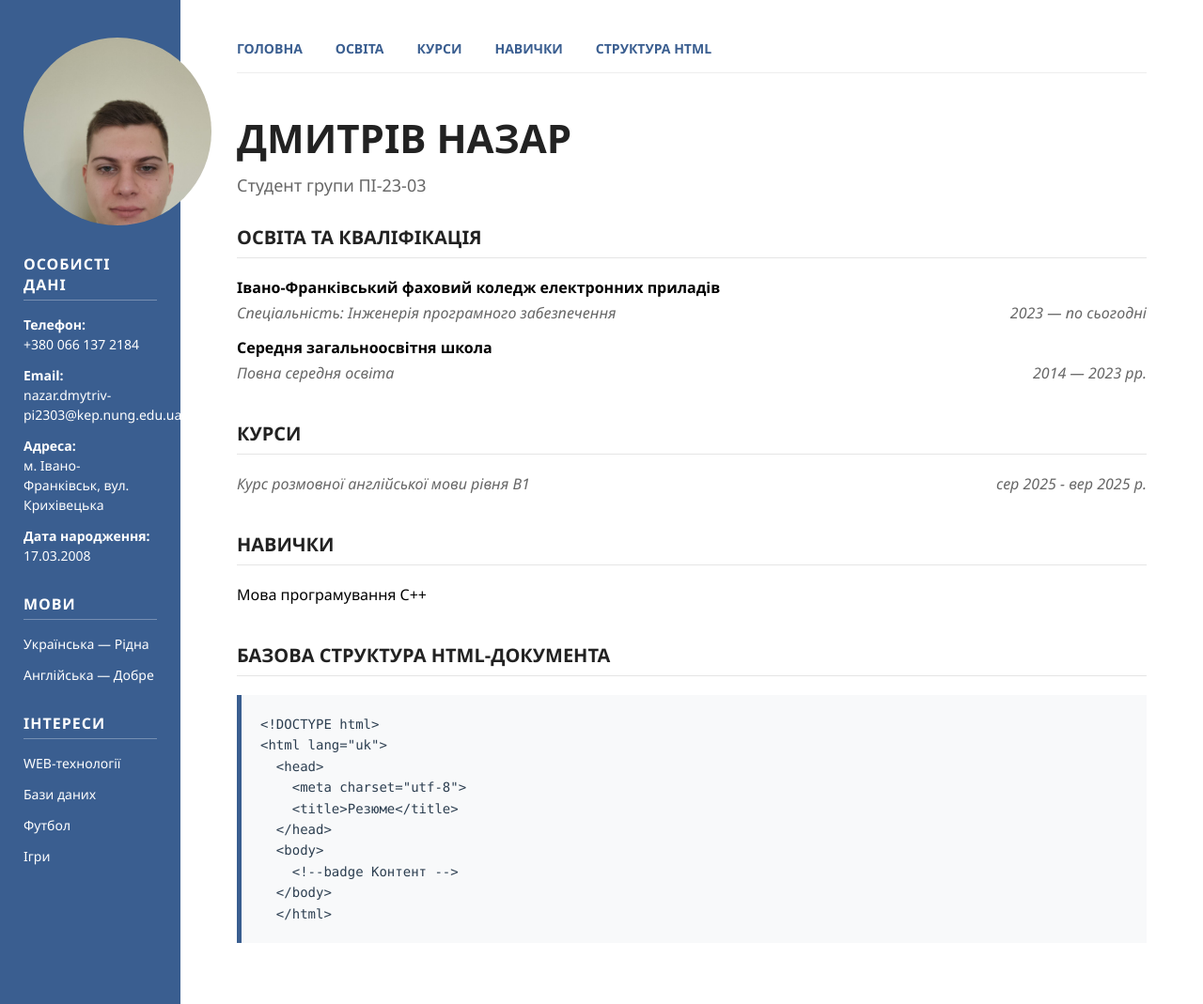
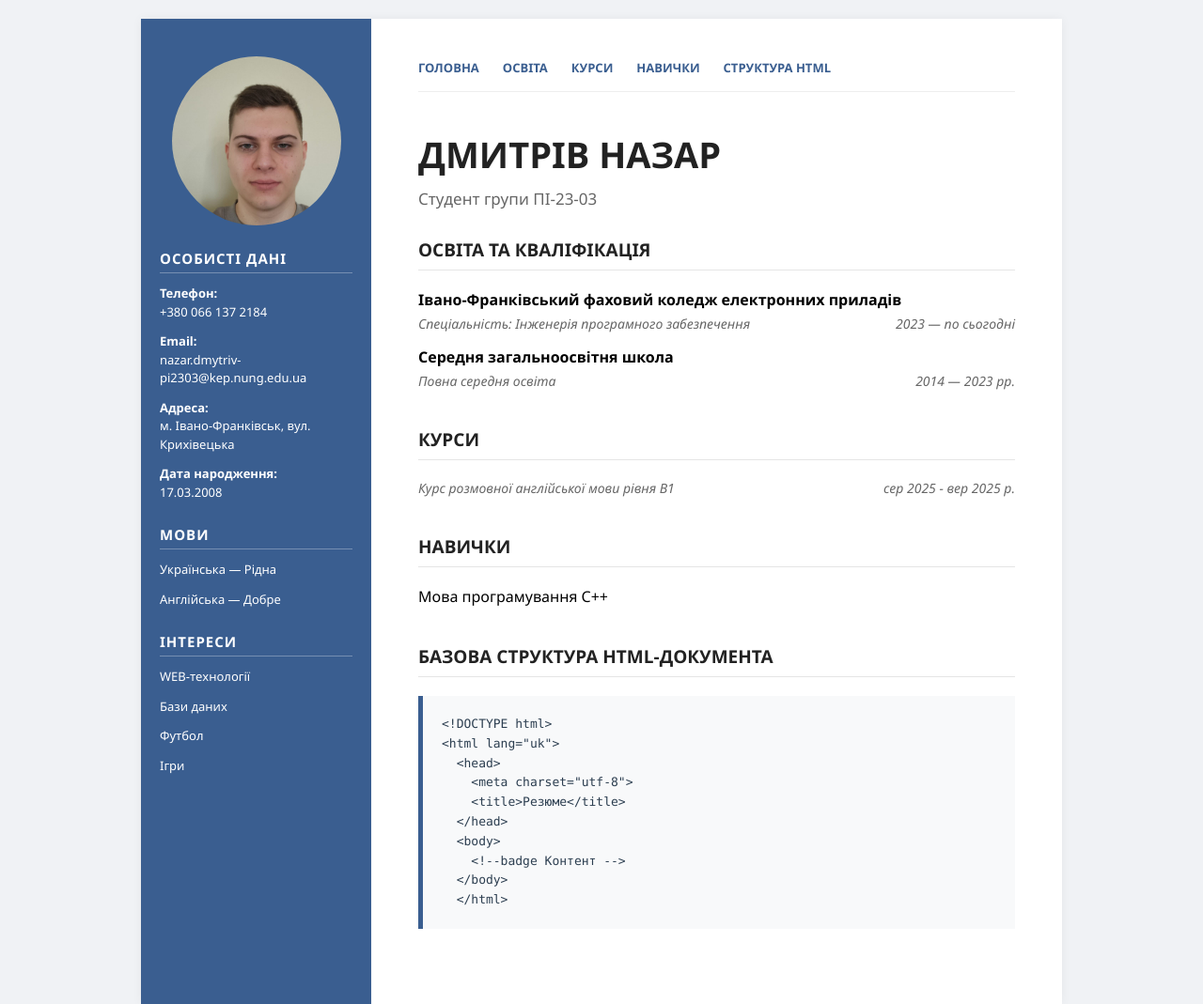
Before and after one commit to nazardmytriv/Lr2, a plain HTML site: page index.html in a window 1280 px wide. Shown: the top 1069 px of the page at 94% size. Drawn offline with Linux system fonts and the light colour scheme.

Commit message:
Update style.css

```diff
--- a/style.css
+++ b/style.css
@@ -1,4 +1,3 @@
-/* 1. Базові налаштування */
 * {
     margin: 0;
     padding: 0;
@@ -11,57 +10,63 @@ body {
 }
 
 .page-container {
-    width: 100%;
+    max-width: 980px;
+    margin: 20px auto 20px;
+    background-color: white;
+    display: flex;
     min-height: 100vh;
-    display: flex;
-    background-color: white;
+    box-shadow: 0 0 10px rgba(0,0,0,0.05);
 }
 
-/* 2. ліва сторона */
 .left-side {
-    width: 15%;
+    width: 25%;
     background-color: #3a5e90;
     color: white;
-    padding: 40px 25px;
+    padding: 40px 20px;
 }
 
 .avatar {
-	width: 200px;
-	height: 200px;
-	overflow: hidden;
-	border-radius: 50%;
+    width: 100%;
+    max-width: 180px;
+    height: auto;
+    aspect-ratio: 1 / 1;
+    overflow: hidden;
+    border-radius: 50%;
+    margin: 0 auto 20px;
 }
+
 .image {
-	display: block;
-	width: 100%;
+    display: block;
+    width: 100%;
+    height: 100%;
+    object-fit: cover;
 }
 
 .left-side h2 {
-    font-size: 16px;
+    font-size: 15px;
     text-transform: uppercase;
     border-bottom: 1px solid rgba(255, 255, 255, 0.3);
-    margin: 30px 0 15px;
+    margin: 25px 0 12px;
     padding-bottom: 5px;
     letter-spacing: 1px;
 }
 
 .contact-item, .side-list li {
-    font-size: 14px;
+    font-size: 13px;
     margin-bottom: 12px;
     line-height: 1.5;
+    word-wrap: break-word;
 }
 
 .side-list {
     list-style: none;
 }
 
-/* 3. права сторона */
 .right-side {
-    width: 85%;
-    padding: 40px 60px;
+    width: 75%;
+    padding: 40px 50px;
 }
 
-/* Горизонтальне меню */
 .horizontal-menu {
     margin-bottom: 40px;
     border-bottom: 1px solid #eee;
@@ -71,14 +76,14 @@ body {
 .horizontal-menu ul {
     display: flex;
     list-style: none;
-    gap: 35px;
+    gap: 25px;
 }
 
 .horizontal-menu a {
     text-decoration: none;
     color: #3a5e90;
     font-weight: 600;
-    font-size: 14px;
+    font-size: 13px;
     text-transform: uppercase;
     transition: 0.3s;
 }
@@ -88,14 +93,14 @@ body {
 }
 
 .main-header h1 {
-    font-size: 42px;
+    font-size: 38px;
     color: #222;
     text-transform: uppercase;
     margin-bottom: 10px;
 }
 
 .subtitle {
-    font-size: 18px;
+    font-size: 17px;
     color: #666;
     margin-bottom: 30px;
 }
@@ -105,15 +110,14 @@ body {
 }
 
 .resume-section h2 {
-    font-size: 20px;
+    font-size: 19px;
     color: #222;
     text-transform: uppercase;
-    border-bottom: 1px solid rgba(0, 0, 0, 0.1); /* М'яка лінія */
+    border-bottom: 1px solid rgba(0, 0, 0, 0.1);
     padding-bottom: 8px;
     margin-bottom: 20px;
 }
 
-/* Списки */
 .no-bullets {
     list-style: none;
 }
@@ -131,22 +135,15 @@ body {
 .italic-info, .date {
     font-style: italic;
     color: #666;
-}
-
-.nested-list {
-    margin: 10px 0 10px 25px;
-    list-style-type: circle;
-    color: #555;
     font-size: 14px;
 }
 
-/* Блок з кодом (Пункт 6) */
 .code-box {
     background-color: #f8f9fa;
     padding: 20px;
     border-left: 5px solid #3a5e90;
     font-family: 'Consolas', monospace;
-    font-size: 14px;
+    font-size: 13px;
     line-height: 1.6;
     color: #2c3e50;
     margin-top: 10px;
```
